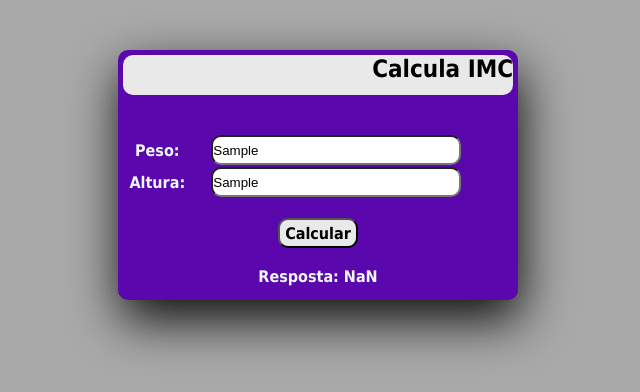
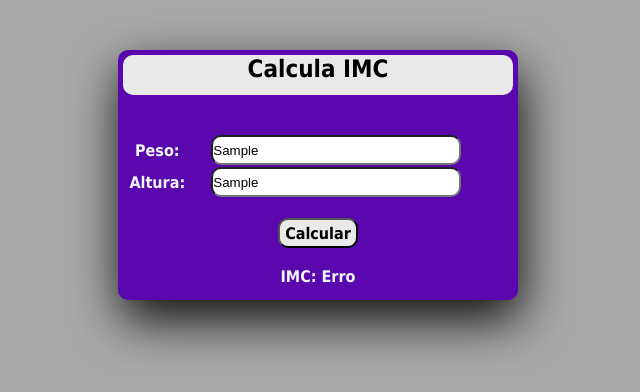
Before and after one commit to leandroAlves88/calculaIMC, a plain HTML site: page index.html in a window 1280 px wide. Both pictures are taken after typing "Sample", "Sample" into the empty fields and a click on the button "Calcular". Shown: the whole page, without its empty margins (322-962 px from the left). Drawn offline with Linux system fonts and the light colour scheme.

Commit message:
Correção no calculo IMC e exibição de mensagem da faixa do IMC

```diff
--- a/custon.css
+++ b/custon.css
@@ -43,7 +43,7 @@ article .titulo{
     border-radius: 10px;
     width: 390px;
     height: 40px;
-    text-align: right;
+    text-align: center;
 }
 
 article .form{
--- a/index.html
+++ b/index.html
@@ -32,7 +32,7 @@
                             <p id="altura"> Altura:</p>
                         </td>
                         <td>
-                            <input type="text" id="texAltura"/>
+                            <input type="text" id="textAltura"/>
                         </td>
                     </tr>
             </table>
@@ -40,7 +40,7 @@
             <button id="btnSalvar" onclick="calculaImc()">Calcular</button>
             <br/>
             <br/>
-            <p>Resposta: <label id="lblTextNome"></label></p>
+            <p>IMC: <label id="lblTextNome"></label></p>
             <br/>
             <br/>
             </div>
--- a/script.js
+++ b/script.js
@@ -1,7 +1,23 @@
 function calculaImc(){
-    let valorPeso =  document.getElementById("textPeso");
-    let valorAltura =  document.getElementById("textAltura");
-    let Imc =  valorPeso/valorAltura*2;
+    let valorPeso =  document.getElementById("textPeso").value;
+    let valorAltura =  document.getElementById("textAltura").value;
+    let calculo =  valorPeso/(valorAltura*valorAltura);
+    let imc = calculo.toFixed(2);
 
-    document.getElementById("lblTextNome").innerHTML = Imc;
+    console.log("Valor peso "+valorPeso);
+    console.log("Valor altura "+valorAltura);
+    console.log("imc "+imc);
+
+    if(isNaN(imc)){
+        document.getElementById("lblTextNome").innerHTML = "Erro";
+    }else if(imc > 30){
+        document.getElementById("lblTextNome").innerHTML = imc +" - Obesidade";
+    }else if(imc > 24.9 && imc <=30){
+        document.getElementById("lblTextNome").innerHTML = imc +" - Sobrepeso";
+    }else if(imc > 18.5 && imc <=24.9){
+        document.getElementById("lblTextNome").innerHTML = imc +" - Normal";
+    }else if(imc < 18.5 ){
+        document.getElementById("lblTextNome").innerHTML = imc +" - Magreza";
+    }
+
 }
```
